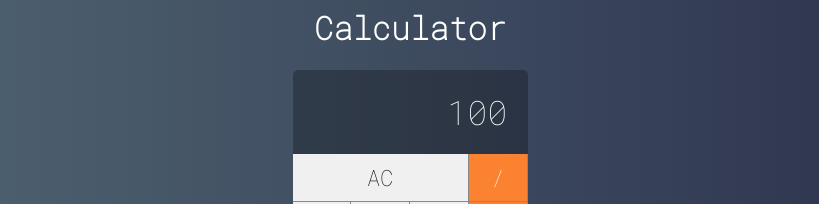
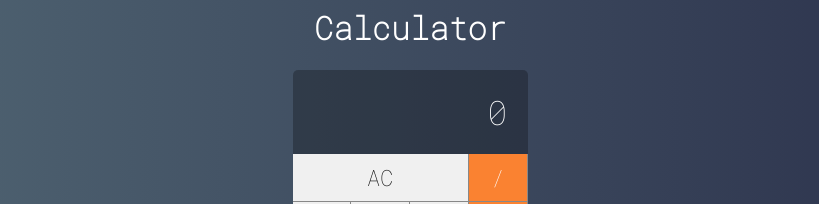
Before and after one commit to Victor-BwD/Calculator-ReactJS, a React (Create React App) app: page / in a window 1280 px wide. Shown: the part 221-425 px from the top of the page, without its empty margins (230-1049 px from the left). Built offline with nearby package versions, Linux system fonts and the light colour scheme.

Commit message:
Values and dot

```diff
--- a/src/calculator/Calculator.jsx
+++ b/src/calculator/Calculator.jsx
@@ -4,7 +4,17 @@
 import Button from '../components/Button';
 import Display  from '../components/Display';
 
+const initialState = {
+  displayValue: '0',
+  clearDisplay: false,
+  operation: null,
+  value: [0, 0],
+  current: 0
+}
+
 export default class Calculator extends Component {
+
+  state = {...initialState}
 
     constructor(props) {
         super(props);
@@ -15,7 +25,7 @@
     }
 
     clearMemory() {
-        console.log('limpar')
+        this.setState({...initialState})
     }
 
     setOperation(operation) {
@@ -23,6 +33,15 @@
     }
 
     addDigit(n) {
+        if(n === '.' && this.state.displayValue.includes('.')) {
+          return
+        }
+
+        const clearDisplay = this.state.displayValue === '0' || this.state.clearDisplay;
+        const currentValue = clearDisplay ? '' : this.state.displayValue;
+        const displayValue = currentValue + n;
+        this.setState({ displayValue, clearDisplay: false })
+
         console.log(n)
     }
 
@@ -30,7 +49,7 @@
 
         return(
             <div className='calculator'>
-                <Display value={100}/>
+                <Display value={this.state.displayValue}/>
                 <Button label="AC" click={this.clearMemory} triple/>
                 <Button label="/" click={this.setOperation} operation/>
                 <Button label="7" click={this.addDigit}/>
@@ -46,7 +65,7 @@
                 <Button label="3" click={this.addDigit}/>
                 <Button label="+" click={this.setOperation} operation/>
                 <Button label="0" click={this.addDigit} double/>
-                <Button label="." click={this.setOperation}/>
+                <Button label="." click={this.addDigit}/>
                 <Button label="=" click={this.setOperation} operation/>
             </div>
         )
```
